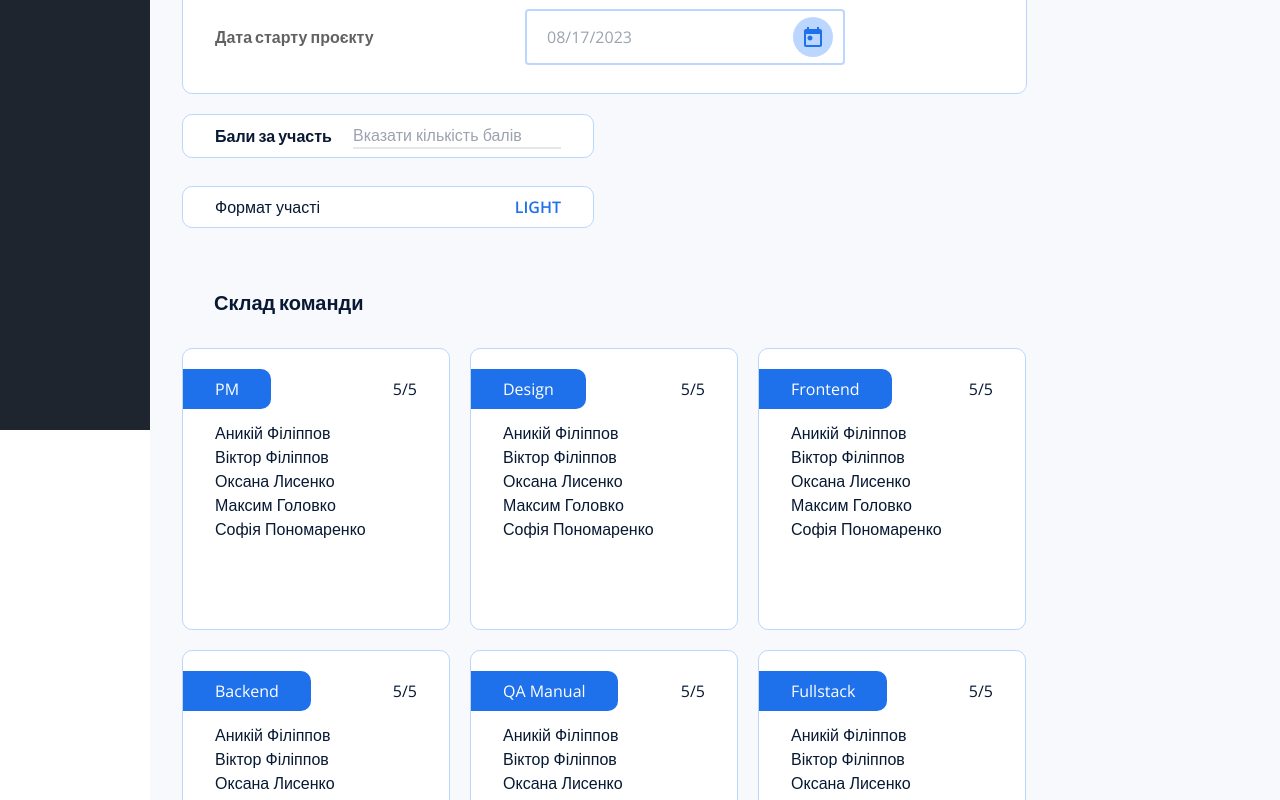
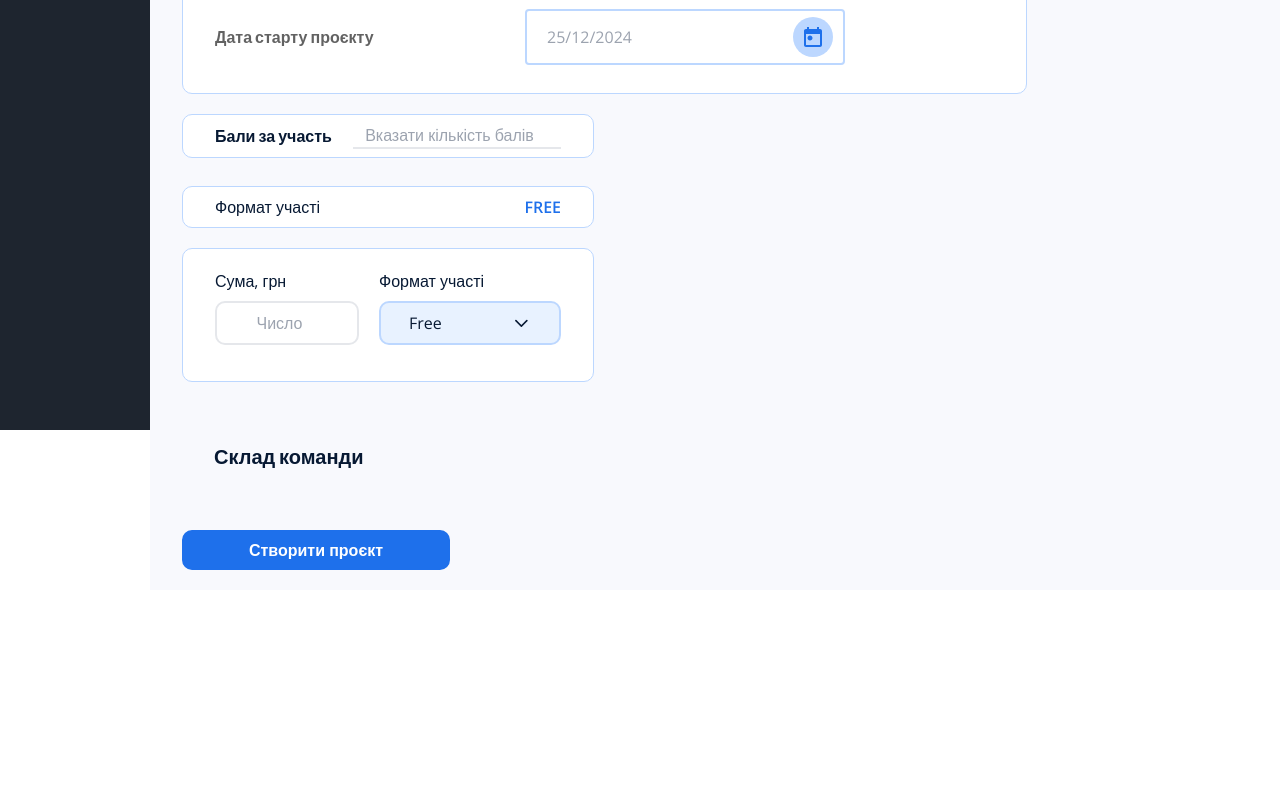
Before and after one commit to baza-trainee/baza-crm-frontend, a React (Vite) app: page /crm/projects/create in a window 1280 px wide. Shown: the part 440-1240 px from the top of the page. After the commit the page ends 1030 px from the top, so only its background shows below. Built offline with nearby package versions, Linux system fonts and the light colour scheme.

Commit message:
Add createProject function

```diff
--- a/package.json
+++ b/package.json
@@ -21,6 +21,7 @@
     "@reduxjs/toolkit": "^2.2.5",
     "@tanstack/react-query": "^5.40.0",
     "axios": "^1.7.2",
+    "dayjs": "^1.11.13",
     "react": "^18.2.0",
     "react-datepicker": "^7.3.0",
     "react-dom": "^18.2.0",
--- a/src/components/Projects/Project.tsx
+++ b/src/components/Projects/Project.tsx
@@ -2,7 +2,7 @@ import { Link } from 'react-router-dom';
 import { type Tag, type Project, RootState } from '../../types';
 import { getProjectStatusLabel } from '../../utils/projectStatusOptions';
 import { useSelector } from 'react-redux';
-
+import dayjs from 'dayjs';
 interface ProjectProps {
   project: Project;
   tags?: Tag[];
@@ -81,11 +81,11 @@ const Project: React.FC<ProjectProps> = ({ project, tags = [] }) => {
       </div>
       <div className="flex justify-between gap-3">
         <p className="font-semibold max-w-48">Дата старту формування команди</p>
-        <p>{project.dateTeam}</p>
+        <p>{dayjs(project.dateTeam).format('DD/MM/YYYY')}</p>
       </div>
       <div className="flex justify-between gap-3">
         <p className="font-semibold max-w-48">Дата старту розробки</p>
-        <p>{project.dateStart}</p>
+        <p>{dayjs(project.dateStart).format('DD/MM/YYYY')}</p>
       </div>
       {user?.user.isAdmin && project.projectStatus !== 'ended' ? (
         <Link
--- a/src/pages/ProjectCreate.tsx
+++ b/src/pages/ProjectCreate.tsx
@@ -5,29 +5,49 @@ import { Controller, SubmitHandler, useForm } from 'react-hook-form';
 import calendar from '../assets/common/calendar.svg';
 import { Tooltip } from 'react-tooltip';
 import { toast } from 'react-toastify';
-import { useMutation } from '@tanstack/react-query';
+import { useMutation, useQuery } from '@tanstack/react-query';
 import { useSelector } from 'react-redux';
 
 import ProjectFormat from '../components/Projects/ProjectFormat';
 import { CreateProjectRequest, RootState } from '../types';
 import { createProject } from '../utils/projectApi';
-import { specializations } from '../utils/specializations';
-// import Calendar from 'react-datepicker/dist/calendar'
-
-// import { useState } from 'react';
+import { getTags } from '../utils/tagApi';
+import { useState } from 'react';
 
 const ProjectCreate: React.FC = () => {
   const user = useSelector((state: RootState) => state.userState.user);
 
   const {
     register,
+    watch,
     handleSubmit,
     control,
     formState: { errors },
-  } = useForm<CreateProjectRequest>();
+  } = useForm<CreateProjectRequest>({
+    defaultValues: {
+      projectType: 'free',
+    },
+  });
 
-  // const [dateStart, setDateStart] = useState<Date | null>(null);
-  // const [dateTeam, setDateTeam] = useState<Date | null>(null);
+  const [isOpen, setIsOpen] = useState(false);
+
+  const toggleDropdown = () => {
+    setIsOpen(!isOpen);
+  };
+
+  const selectedFormat = watch('projectType');
+
+  const { data: tags, isError: isTagsError } = useQuery({
+    queryKey: ['tags', user?.token],
+    queryFn: () => getTags(user!.token),
+    enabled: !!user?.token,
+  });
+
+  const specializations = tags?.filter((tag) => tag.isSpecialization === true);
+
+  if (isTagsError) {
+    console.log(isTagsError);
+  }
 
   const mutation = useMutation({
     mutationFn: createProject,
@@ -43,7 +63,7 @@ const ProjectCreate: React.FC = () => {
     const token = user?.token;
     if (token) {
       mutation.mutate({ projectData: data, token });
-      console.log(data);
+      // console.log(data);
     }
   };
 
@@ -71,9 +91,7 @@ const ProjectCreate: React.FC = () => {
         </div>
       </div>
       <div className="h-5 px-8 mb-5">
-        {errors.name && (
-          <span className="text-rose-500">{errors.name.message}</span>
-        )}
+        {errors.name && <span className="text-red">{errors.name.message}</span>}
       </div>
       <h3 className="mb-3 ml-8 text-xl font-bold">Опис проєкту</h3>
       <div className="flex flex-wrap gap-5 mb-10">
@@ -93,9 +111,7 @@ const ProjectCreate: React.FC = () => {
           />
           <div className="h-5 -mt-5 -mb-3">
             {errors.description && (
-              <span className="text-rose-500">
-                {errors.description.message}
-              </span>
+              <span className="text-red">{errors.description.message}</span>
             )}
           </div>
           {/* DATE TEAM */}
@@ -116,8 +132,8 @@ const ProjectCreate: React.FC = () => {
                 <DatePicker
                   selected={field.value ? new Date(field.value) : null}
                   onChange={(date) => field.onChange(date)}
-                  dateFormat="MM/dd/yyyy"
-                  placeholderText="08/17/2023"
+                  dateFormat="dd/MM/yyyy"
+                  placeholderText="25/12/2024"
                   className="w-[320px] h-14 flex items-center rounded border-2 border-card-border px-5 duration-500 outline-none  focus:border-primary-blue focus:border-2"
                 />
               )}
@@ -130,7 +146,7 @@ const ProjectCreate: React.FC = () => {
           </div>
           <div className="h-5 -mt-5 -mb-3">
             {errors.dateTeam && (
-              <span className="text-rose-500">{errors.dateTeam.message}</span>
+              <span className="text-red">{errors.dateTeam.message}</span>
             )}
           </div>
           {/* DATE START */}
@@ -149,8 +165,8 @@ const ProjectCreate: React.FC = () => {
                 <DatePicker
                   selected={field.value ? new Date(field.value) : null}
                   onChange={(date) => field.onChange(date)}
-                  dateFormat="MM/dd/yyyy"
-                  placeholderText="08/17/2023"
+                  dateFormat="dd/MM/yyyy"
+                  placeholderText="25/12/2024"
                   className="w-[320px] h-14 flex items-center rounded border-2 border-card-border px-5 duration-500 outline-none  focus:border-primary-blue focus:border-2"
                 />
               )}
@@ -163,7 +179,7 @@ const ProjectCreate: React.FC = () => {
           </div>
           <div className="h-5 -mt-5 -mb-3">
             {errors.dateStart && (
-              <span className="text-rose-500">{errors.dateStart.message}</span>
+              <span className="text-red">{errors.dateStart.message}</span>
             )}
           </div>
         </div>
@@ -172,60 +188,157 @@ const ProjectCreate: React.FC = () => {
           <div className="bg-white rounded-[10px] px-8 py-2 border-card-border border justify-between flex items-center">
             <p className="font-bold font-lato">Бали за участь</p>
             <input
-              className="duration-500 border-b-2 outline-none w-52 focus:border-b-2 focus:border-b-primary-blue"
+              className="text-center duration-500 border-b-2 outline-none w-52 focus:border-b-2 focus:border-b-primary-blue"
               placeholder="Вказати кількість балів"
               type="number"
               min={0}
               {...register('projectPoints', {
-                required: "Кількість балів обов'язкова і бути числом",
+                required: "Кількість балів обов'язкова і є числом",
               })}
             />
           </div>
           <div className="h-5 px-8 -mt-5 -mb-3">
             {errors.projectPoints && (
-              <span className="text-rose-500">
-                {errors.projectPoints.message}
-              </span>
+              <span className="text-red">{errors.projectPoints.message}</span>
             )}
           </div>
+          {/* PROJECT TYPE AND PRICE */}
           <div className="bg-white rounded-[10px] px-8 py-2 border-card-border border justify-between flex items-end">
             <p>Формат участі</p>
             <p
               className="font-semibold uppercase cursor-default text-primary-blue"
               data-tooltip-id="my-tooltip"
             >
-              LIGHT
+              {selectedFormat}
             </p>
             <Tooltip
               id="my-tooltip"
               place="bottom"
               style={{ backgroundColor: 'transparent', zIndex: 20 }}
             >
-              <ProjectFormat projectType="light" />
+              <ProjectFormat projectType={selectedFormat} />
             </Tooltip>
+          </div>
+          <div className="bg-white rounded-[10px] px-8 py-5 border-card-border border flex items-center gap-5">
+            <div className="flex flex-col gap-2">
+              <span>Сума, грн</span>
+              <input
+                className="w-36 text-center duration-500 border-2 rounded-[10px] outline-none focus:border-2 focus:border-primary-blue p-2"
+                placeholder="Число"
+                type="number"
+                min={0}
+                {...register('price', {
+                  required: "Сума обов'язкова",
+                })}
+              />
+              <div className="h-5 -mb-3">
+                {errors.price && (
+                  <span className="text-red">{errors.price.message}</span>
+                )}
+              </div>
+            </div>
+            <div className="relative flex flex-col w-48 gap-2 grow">
+              <span>Формат участі</span>
+              <div
+                className="flex items-center gap-2 border-2 rounded-[10px] px-7 bg-input-normal-state border-card-border cursor-pointer"
+                onClick={toggleDropdown}
+              >
+                <span className="w-full h-[40px] items-center flex capitalize">
+                  {selectedFormat}
+                </span>
+                <svg
+                  xmlns="http://www.w3.org/2000/svg"
+                  className={`h-6 w-6 duration-500 ${isOpen ? 'rotate-180' : 'rotate-0'}`}
+                  fill="none"
+                  viewBox="0 0 24 24"
+                  stroke="currentColor"
+                >
+                  <path
+                    strokeLinecap="round"
+                    strokeLinejoin="round"
+                    strokeWidth="2"
+                    d="M19 9l-7 7-7-7"
+                  />
+                </svg>
+              </div>
+              {isOpen && (
+                <div className="absolute left-0 z-10 bg-input-normal-state rounded-[10px] shadow-lg top-20 w-full border-card-border border px-7 py-5">
+                  <label className="relative flex gap-2 hover:after:w-12 after:w-0 after:block after:h-[1px] after:bg-primary-blue after:absolute after:left-0 after:bottom-0 after:duration-500 after:mx-6 hover:text-primary-blue cursor-pointer">
+                    <input
+                      type="radio"
+                      value="free"
+                      {...register('projectType')}
+                      className="cursor-pointer"
+                    />
+                    Free
+                  </label>
+                  <label className="relative flex gap-2 hover:after:w-12 after:w-0 after:block after:h-[1px] after:bg-primary-blue after:absolute after:left-0 after:bottom-0 after:duration-500 after:mx-6 hover:text-primary-blue cursor-pointer mt-2">
+                    <input
+                      type="radio"
+                      value="light"
+                      {...register('projectType')}
+                      className="cursor-pointer"
+                    />
+                    Light
+                  </label>
+                  <label className="relative flex gap-2 hover:after:w-12 after:w-0 after:block after:h-[1px] after:bg-primary-blue after:absolute after:left-0 after:bottom-0 after:duration-500 after:mx-6 hover:text-primary-blue cursor-pointer mt-2">
+                    <input
+                      type="radio"
+                      value="strong"
+                      {...register('projectType')}
+                      className="cursor-pointer"
+                    />
+                    Strong
+                  </label>
+                </div>
+              )}
+              <div className="h-5 -mb-3">
+                {errors.projectType && (
+                  <span className="text-red">{errors.projectType.message}</span>
+                )}
+              </div>
+            </div>
           </div>
         </div>
       </div>
       {/* TEAM */}
       <h3 className="mb-3 ml-8 text-xl font-bold">Склад команди</h3>
-      <div className="flex flex-wrap gap-5">
-        {specializations.map((specialization) => (
+      <div className="flex flex-wrap gap-6">
+        {specializations?.map((specialization, index) => (
           <div
-            className="w-[268px] bg-white rounded-[10px] px-8 py-5 border-card-border border h-[282px] flex flex-col justify-start gap-3"
-            key={specialization}
+            className="w-[268px] bg-white rounded-[10px] px-8 py-5 border-color-pm border flex flex-col justify-center gap-3 relative"
+            key={specialization.id}
           >
-            <div className="flex items-center justify-between">
-              <div className="px-8 py-2 text-white rounded-r-[10px] -ml-8 self-start bg-primary-blue">
-                {specialization}
+            <div className="flex items-center justify-between gap-5">
+              <div
+                className="px-8 py-2 text-white rounded-r-[10px] -ml-8 self-start"
+                style={{ backgroundColor: specialization.color }}
+              >
+                {specialization.name}
               </div>
-              <p>5/5</p>
+              <input
+                className="w-20 text-center duration-500 border-b-2 outline-none focus:border-b-2 focus:border-b-primary-blue"
+                placeholder="Число"
+                type="number"
+                min={specialization.name === 'PM' ? 1 : 0}
+                {...register(`specializations.${index}.count`, {
+                  required: "Кількість обов'язкова",
+                })}
+              />
+              <input
+                type="hidden"
+                {...register(`specializations.${index}.id`, {
+                  value: String(specialization.id),
+                })}
+              />
             </div>
-            <div>
-              <p>Аникій Філіппов</p>
-              <p>Віктор Філіппов</p>
-              <p>Оксана Лисенко</p>
-              <p>Максим Головко</p>
-              <p>Софія Пономаренко</p>
+            <div className="absolute left-0 h-5 -bottom-5">
+              {errors.specializations &&
+                errors.specializations[index]?.count && (
+                  <span className="text-red">
+                    {errors.specializations[index]?.count.message}
+                  </span>
+                )}
             </div>
           </div>
         ))}
@@ -233,9 +346,9 @@ const ProjectCreate: React.FC = () => {
       {/* BUTTON */}
       <button
         type="submit"
-        className="border-2 border-primary-blue rounded-[10px] duration-500 bg-primary-blue text-white hover:bg-transparent hover:text-black font-semibold flex justify-center items-center w-[268px] h-10"
+        className="border-2 border-primary-blue rounded-[10px] duration-500 bg-primary-blue text-white hover:bg-transparent hover:text-black font-semibold flex justify-center items-center w-[268px] h-10 mt-2"
       >
-        Створити проєкт
+        {mutation.isPending ? 'Створення проєкту...' : 'Створити проєкт'}
       </button>
     </form>
   );
--- a/src/pages/Projects.tsx
+++ b/src/pages/Projects.tsx
@@ -31,8 +31,9 @@ const Projects = () => {
   });
 
   const { data: tags, isError: isTagsError } = useQuery({
-    queryKey: ['tags'],
-    queryFn: () => getTags(),
+    queryKey: ['tags', user?.token],
+    queryFn: () => getTags(user!.token),
+    enabled: !!user?.token,
   });
 
   if (isTagsError) {
--- a/src/types.ts
+++ b/src/types.ts
@@ -83,6 +83,11 @@ export type Inputs = {
   password: string;
 };
 
+type Specialization = {
+  id: string;
+  count: number;
+};
+
 export type CreateProjectRequest = {
   description: string;
   name: string;
@@ -91,6 +96,7 @@ export type CreateProjectRequest = {
   price: number;
   dateStart: string;
   dateTeam: string;
+  specializations: Specialization[];
 };
 
 export type CreateProjectMutationVariables = {
--- a/src/utils/projectApi.ts
+++ b/src/utils/projectApi.ts
@@ -7,12 +7,14 @@ import {
 
 export const getProjects = async (token: string): Promise<Project[]> => {
   const url = `${import.meta.env.VITE_API_URL}/project`;
-
-  const { data } = await axios.get<Project[]>(url, {
+  const authHeaders = {
     headers: {
       Authorization: `Bearer ${token}`,
     },
-  });
+  };
+
+  const { data } = await axios.get<Project[]>(url, authHeaders);
+
   return data;
 };
 
@@ -21,12 +23,14 @@ export const getProjectById = async (
   token: string,
 ): Promise<Project> => {
   const url = `${import.meta.env.VITE_API_URL}/project/${id}`;
-
-  const { data } = await axios.get<Project>(url, {
+  const authHeaders = {
     headers: {
       Authorization: `Bearer ${token}`,
     },
-  });
+  };
+
+  const { data } = await axios.get<Project>(url, authHeaders);
+
   return data;
 };
 
@@ -34,16 +38,31 @@ export const createProject = async ({
   projectData,
   token,
 }: CreateProjectMutationVariables): Promise<CreateProjectResponse> => {
-  const url = `${import.meta.env.VITE_API_URL}/project`;
+  const urlProject = `${import.meta.env.VITE_API_URL}/project`;
+  const authHeaders = {
+    headers: {
+      Authorization: `Bearer ${token}`,
+    },
+  };
 
-  const { data }: AxiosResponse<CreateProjectResponse> = await axios.post(
-    url,
-    projectData,
-    {
-      headers: {
-        Authorization: `Bearer ${token}`,
+  const projectResponse: AxiosResponse<CreateProjectResponse> =
+    await axios.post(urlProject, projectData, authHeaders);
+
+  const projectId = projectResponse.data;
+
+  const urlSpecializations = `${import.meta.env.VITE_API_URL}/project/${projectId}/requirment`;
+
+  const promises = projectData.specializations.map((specialization) =>
+    axios.post(
+      `${urlSpecializations}/${specialization.id}`,
+      {
+        count: specialization.count,
       },
-    },
+      authHeaders,
+    ),
   );
-  return data;
+
+  await Promise.all(promises);
+
+  return projectResponse.data;
 };
--- a/src/utils/specializations.ts
+++ /dev/null
@@ -1,8 +0,0 @@
-export const specializations = [
-  'PM',
-  'Design',
-  'Frontend',
-  'Backend',
-  'QA Manual',
-  'Fullstack',
-];
--- a/src/utils/tagApi.ts
+++ b/src/utils/tagApi.ts
@@ -1,13 +1,12 @@
 import axios from 'axios';
 import { type Tag } from '../types';
 
-export const getTags = async (): Promise<Tag[]> => {
+export const getTags = async (token: string): Promise<Tag[]> => {
   const url = `${import.meta.env.VITE_API_URL}/tag`;
-  const token = import.meta.env.VITE_TOKEN;
 
   const { data } = await axios.get<Tag[]>(url, {
     headers: {
-      Authorization: `Bearer ` + token,
+      Authorization: `Bearer ${token}`,
     },
   });
   return data;
```
Also changed, not shown: src/utils/links.ts (deleted, +0 -28 lines), 1 other file (tests, documents, lock files or other folders).
